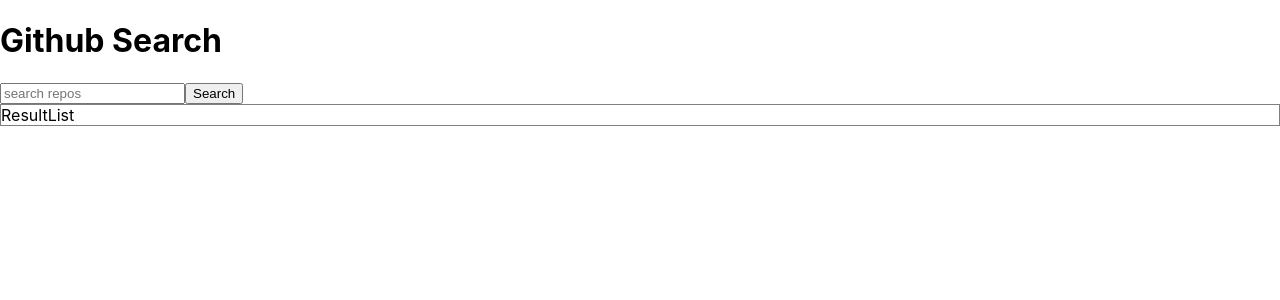
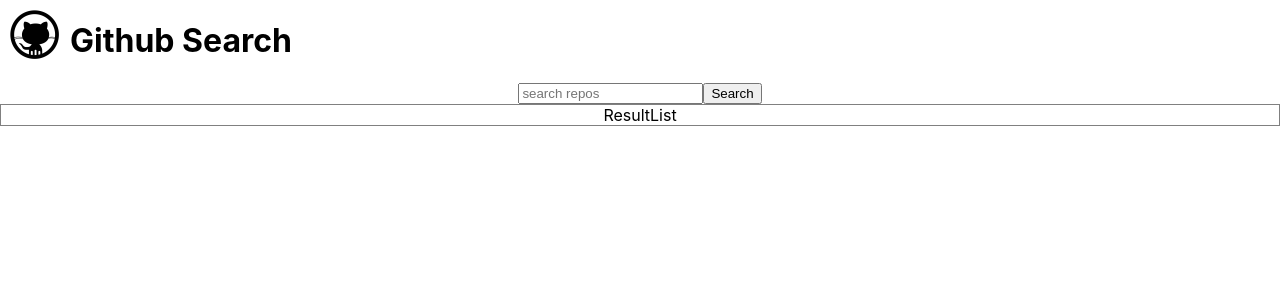
Before and after one commit to winnie-ho/prudential-code-task, a React (Create React App) app: page / in a window 1280 px wide. Shown: the top 300 px of the page. Built offline with nearby package versions, Linux system fonts and the light colour scheme.

Commit message:
Adding github logo

```diff
--- a/src/App.css
+++ b/src/App.css
@@ -22,6 +22,11 @@
   color: #61dafb;
 }
 
+.row{
+  display: flex;
+  flex-direction: row;
+}
+
 @keyframes App-logo-spin {
   from {
     transform: rotate(0deg);
--- a/src/App.js
+++ b/src/App.js
@@ -1,5 +1,6 @@
 import React, { Component } from 'react';
 import Home from './components/Home/Home';
+import './App.css';
 
 class App extends Component {
   render() {
--- a/src/components/Home/Home.css
+++ b/src/components/Home/Home.css
@@ -0,0 +1,5 @@
+img{
+  height: 50px;
+  width: auto;
+  margin: 10px;
+}
--- a/src/components/Home/Home.js
+++ b/src/components/Home/Home.js
@@ -1,12 +1,16 @@
 import React, { Component } from 'react';
 import SearchBar from '../searchBar/SearchBar';
 import ResultsList from '../resultsList/ResultsList';
+import './Home.css';
 
 class Home extends Component {
   render() {
     return (
       <div>
-        <h1>Github Search</h1>
+        <div className='row'>
+          <img alt='github logo' src='/assets/github-logo.png'/>
+          <h1>Github Search</h1>
+        </div>
         <SearchBar />
         <ResultsList />
       </div>
```
Also changed, not shown: public/assets/github-logo.png (added).
